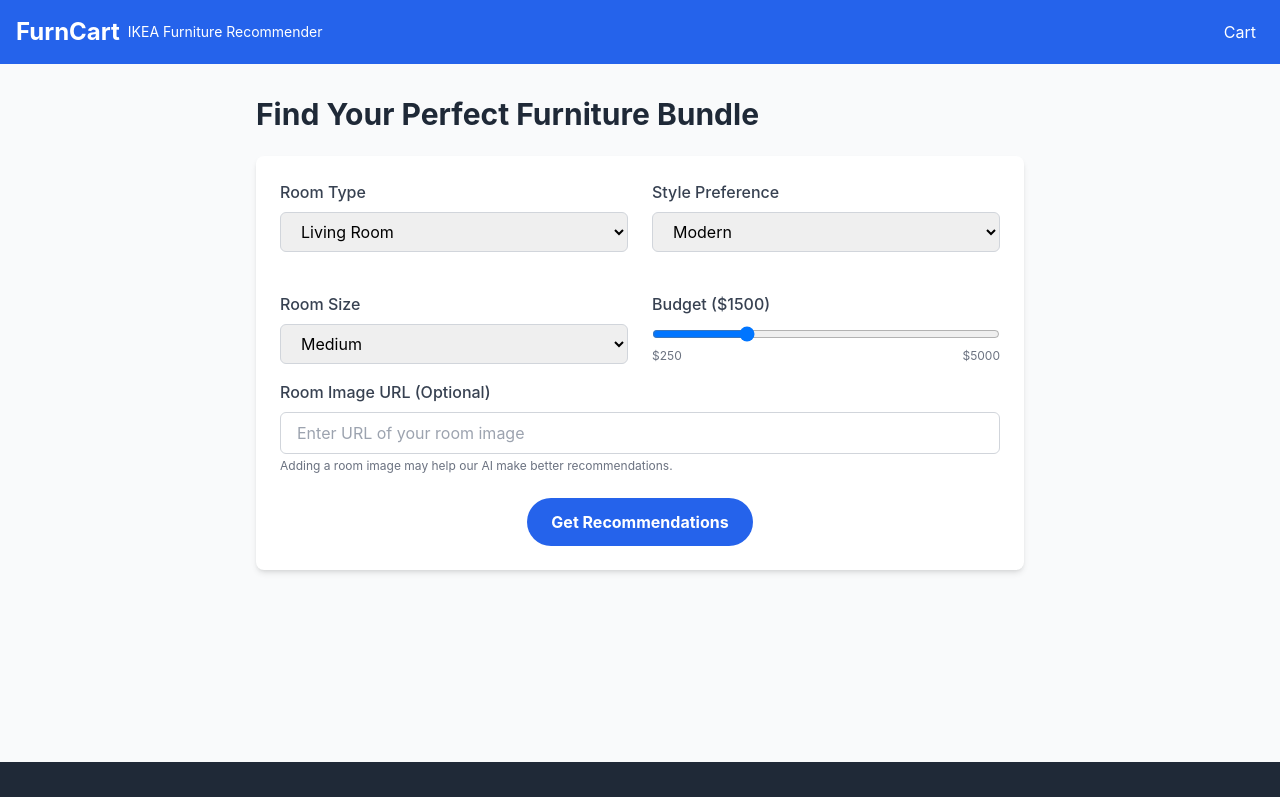
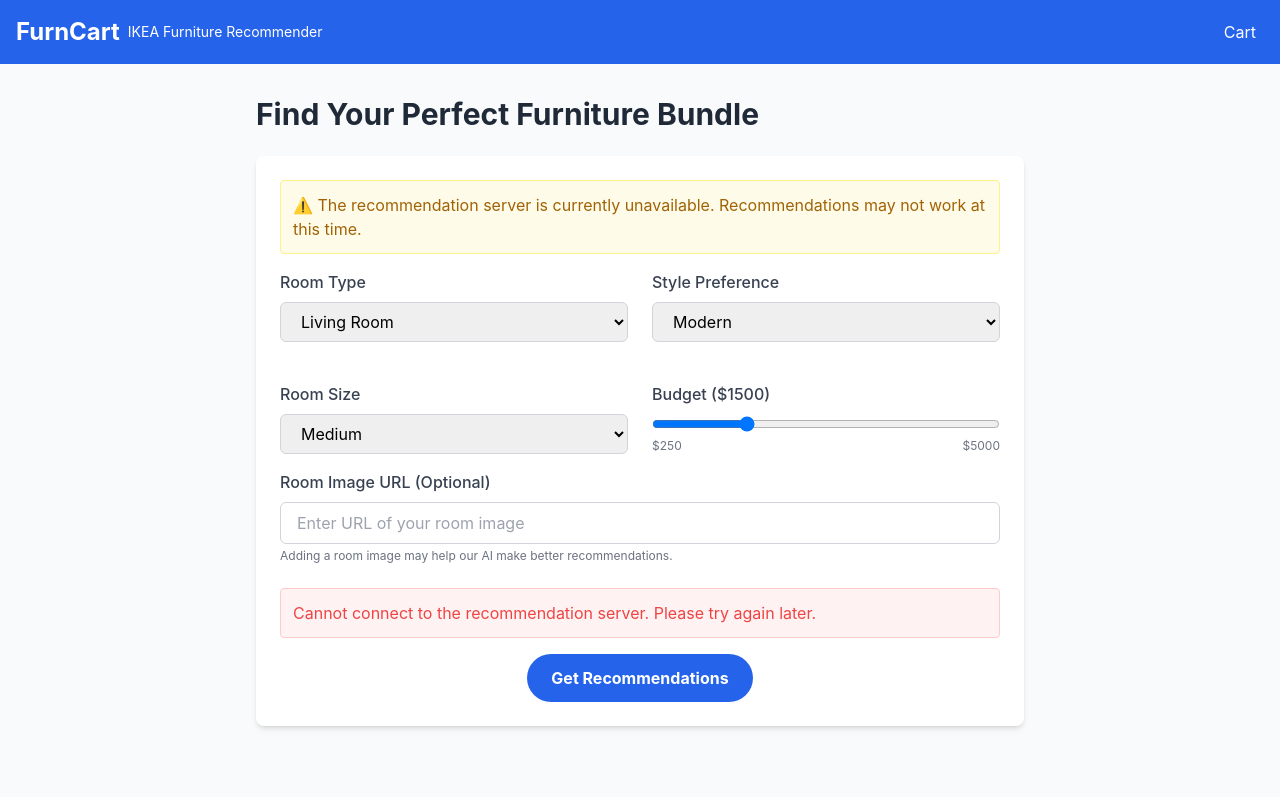
Before and after one commit to mrcha033/FurnCart, a React (Create React App) app: page / in a window 1280 px wide. Shown: the top 797 px of the page. Built offline with nearby package versions, Linux system fonts and the light colour scheme; no server answers.

Commit message:
Implement server connection checks in PreferenceForm
- Added useEffect to check server connection on component mount and before form submission.
- Introduced error handling for server connection issues with user feedback.
- Updated button state to disable when the server is unavailable.

```diff
--- a/src/components/PreferenceForm.tsx
+++ b/src/components/PreferenceForm.tsx
@@ -1,6 +1,6 @@
-import React, { useState } from 'react';
+import React, { useState, useEffect } from 'react';
 import { RecommendationResponse } from '../App';
-import { getRecommendations } from '../services/api';
+import { getRecommendations, checkServerConnection } from '../services/api';
 
 interface PreferenceFormProps {
   setRecommendations: React.Dispatch<React.SetStateAction<RecommendationResponse | null>>;
@@ -14,11 +14,33 @@ const PreferenceForm: React.FC<PreferenceFormProps> = ({ setRecommendations, set
   const [budget, setBudget] = useState(1500);
   const [imageUrl, setImageUrl] = useState('');
   const [error, setError] = useState('');
+  const [serverConnected, setServerConnected] = useState<boolean | null>(null);
+
+  // Check server connection on component mount
+  useEffect(() => {
+    const checkConnection = async () => {
+      const isConnected = await checkServerConnection();
+      setServerConnected(isConnected);
+      if (!isConnected) {
+        setError('Cannot connect to the recommendation server. Please try again later.');
+      }
+    };
+
+    checkConnection();
+  }, []);
 
   const handleSubmit = async (e: React.FormEvent) => {
     e.preventDefault();
     setError('');
     setLoading(true);
+
+    // Check server connection again before submitting
+    const isConnected = await checkServerConnection();
+    if (!isConnected) {
+      setError('Cannot connect to the server. Please check your internet connection or try again later.');
+      setLoading(false);
+      return;
+    }
 
     try {
       console.log('Sending request with preferences:', {
@@ -50,6 +72,12 @@ const PreferenceForm: React.FC<PreferenceFormProps> = ({ setRecommendations, set
 
   return (
     <div className="bg-white shadow-md rounded-lg p-6">
+      {serverConnected === false && (
+        <div className="mb-4 p-3 bg-yellow-50 text-yellow-700 border border-yellow-200 rounded">
+          ⚠️ The recommendation server is currently unavailable. Recommendations may not work at this time.
+        </div>
+      )}
+
       <form onSubmit={handleSubmit}>
         <div className="grid grid-cols-1 md:grid-cols-2 gap-6">
           {/* Room Type Selection */}
@@ -151,6 +179,7 @@ const PreferenceForm: React.FC<PreferenceFormProps> = ({ setRecommendations, set
           <button
             type="submit"
             className="bg-blue-600 hover:bg-blue-700 text-white font-bold py-3 px-6 rounded-full transition duration-300"
+            disabled={serverConnected === false}
           >
             Get Recommendations
           </button>
```
